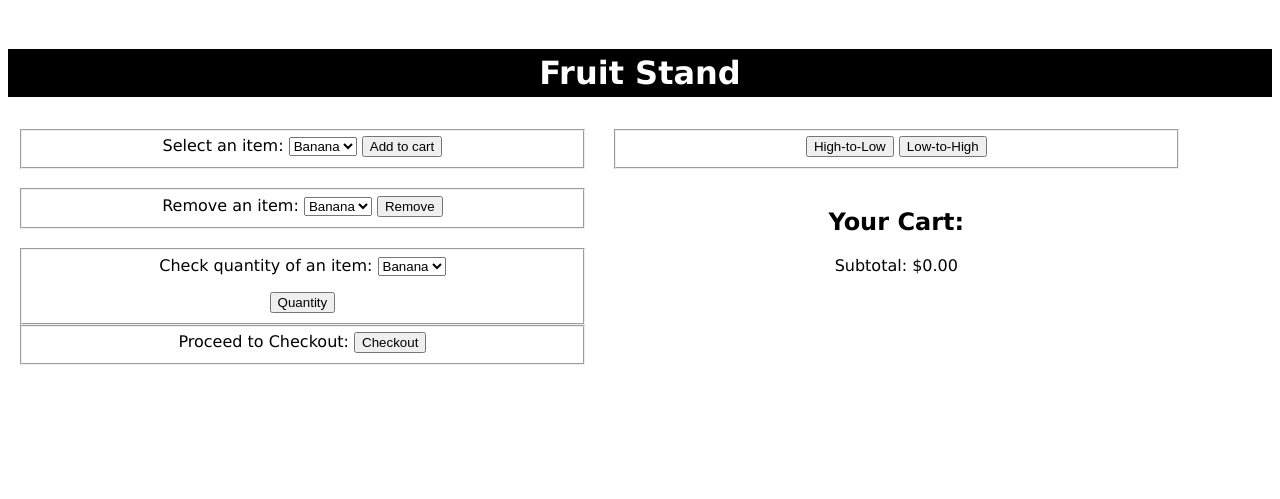
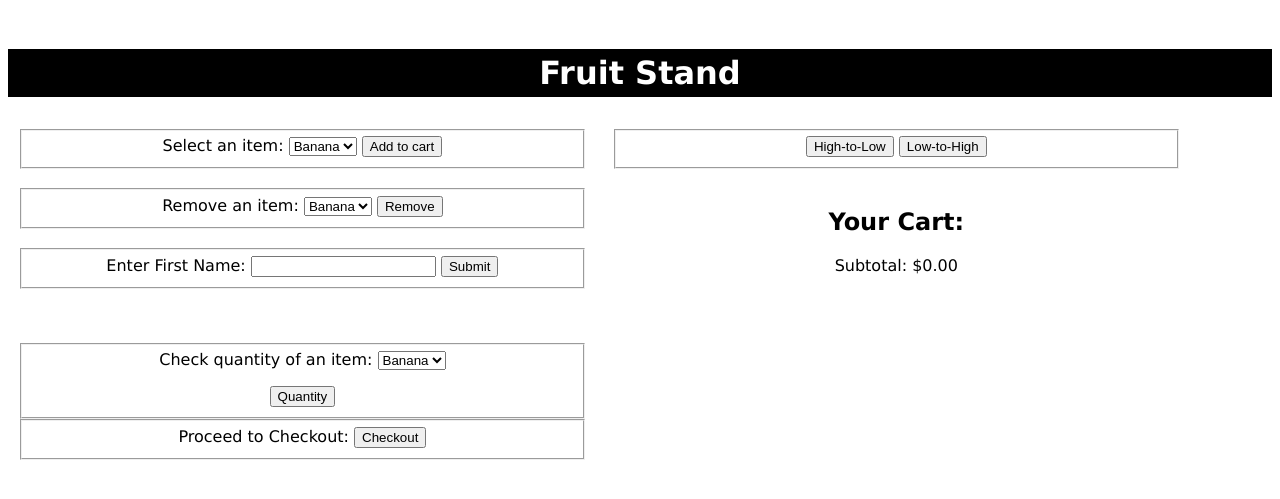
Before and after one commit to Jessmald89/Group2-repo-projects, a Flask app: page / in a window 1280 px wide. Shown: the top 499 px of the page. Run offline with Flask 3, Linux system fonts and the light colour scheme.

Commit message:
First Name on Homepage// Message for empty cart

```diff
--- a/app.py
+++ b/app.py
@@ -16,6 +16,8 @@ def index():
     remove_message = ""
     quantity_message = ""
     add_message = ""
+    name_message = ""
+    purchase_message = ""
     # Provides instructions for a form whose method is "POST"
     if request.method == "POST":
         # Adds item to cart
@@ -47,6 +49,16 @@ def index():
                 Orange = Food("Orange", ORANGE_PRICE)
                 remove_message = user_cart.remove(Orange)
 
+        elif "name_submit" in request.form:
+            user_name = request.form.get("user_name")
+
+            if user_name.isalpha():
+                name_message = ""
+                user_cart.name = user_name
+            else:
+                name_message = "Invalid name. Must contain only letters A-Z."
+
+
         # Sorts the items in the cart by price in descending order
         elif "sort_submit" in request.form and request.form['sort_submit'] == 'High-to-Low':
             user_cart.sort("desc")
@@ -57,8 +69,12 @@ def index():
 
         # Redirects user to cart page
         elif "see_cart" in request.form:
-            return redirect(url_for('cart'))
-
+            while not user_cart.is_empty() and not user_cart.name == "":
+                return redirect(url_for('cart'))
+            if user_cart.is_empty():
+                purchase_message = "Cart is empty!"
+            elif user_cart.name == "":
+                purchase_message = "Please enter your name"
         # Displays the quantity of items
         elif "quantity_form" in request.form:
             check_quantity = request.form["check_quantity"]
@@ -71,8 +87,8 @@ def index():
             elif check_quantity == "Orange":
                 quantity_message = f"Number of Oranges in stock: {user_cart.quantity['Orange']}"
     return render_template("index.html", cart=user_cart, item_list=user_cart.items, subtotal=user_cart.subtotal,
-                           total=user_cart.total, purchase_message=user_cart.purchase_message, remove_message=remove_message, add_message = add_message,
-                           BANANA_PRICE = BANANA_PRICE, APPLE_PRICE = APPLE_PRICE, ORANGE_PRICE = ORANGE_PRICE, quantity_message = quantity_message)# Rendering templates is how Flask interfaces with html.
+                           total=user_cart.total, purchase_message=purchase_message, remove_message=remove_message, add_message = add_message,
+                           BANANA_PRICE = BANANA_PRICE, APPLE_PRICE = APPLE_PRICE, ORANGE_PRICE = ORANGE_PRICE, quantity_message = quantity_message, name_message=name_message)# Rendering templates is how Flask interfaces with html.
 
 @app.route("/cart", methods=["GET", "POST"])
 def cart():
@@ -80,12 +96,7 @@ def cart():
     if request.method == "POST":
         #Clears the list and resets the subtotal. Confirms Purchase.
         if "purchase_submit" in request.form:
-            user_name = request.form.get("user_name")
-            if user_name.isalpha():
-                name_message = ""
-                user_cart.purchase()
-            else:
-                name_message = "Invalid name. Must contain only letters A-Z."
+            user_cart.purchase()
 
         #Applies a discount code. Updates subtotal into Total.
         elif "discount_submit" in request.form:
@@ -105,7 +116,7 @@ def cart():
             return redirect(url_for('index'))
 
     return render_template("cart.html", cart=user_cart, item_list=user_cart.items, subtotal=user_cart.subtotal, total=user_cart.total, purchase_message=user_cart.purchase_message,
-                           name_message=name_message, BANANA_PRICE = BANANA_PRICE, APPLE_PRICE = APPLE_PRICE, ORANGE_PRICE = ORANGE_PRICE)
+                           user_name=user_cart.name, BANANA_PRICE = BANANA_PRICE, APPLE_PRICE = APPLE_PRICE, ORANGE_PRICE = ORANGE_PRICE)
 
 if __name__ == "__main__":
     app.run(debug=True) # Runs app in debug mode, change debug=False for production version
--- a/cart.py
+++ b/cart.py
@@ -9,6 +9,7 @@ class Cart(object):
         self.discount_applied = False
         self.total = 0.0
         self.quantity = {'Banana': 5, 'Apple': 5, 'Orange': 5}
+        self.name = ""
 
     def add(self, item):
         self.purchase_message = ""
@@ -58,6 +59,11 @@ class Cart(object):
             case "Orange":
                     self.quantity['Orange'] += 1
 
+    def is_empty(self):
+        return len(self.items) == 0
+
+
+
 
     def update_total(self): # Updates the total when new items are added
         discounted_total = self.subtotal * (1 - self.discount)
--- a/templates/index.html
+++ b/templates/index.html
@@ -34,6 +34,16 @@
                     <input type="submit" name="remove_submit" value="Remove" />
                 </fieldset>
             </form>
+            <br>
+            <form method = "POST">
+                <fieldset>
+                    <label for="user_name">Enter First Name:</label>
+                    <input type="text" name="user_name" />
+                    <input type ="submit" name="name_submit" value="Submit"/>
+                </fieldset>
+            </form>
+            <br>
+            <p>{{ name_message }}</p>
             <br>
             <form method="POST">
                 <fieldset>
```
Also changed, not shown: templates/cart.html (+2 -5 lines).
